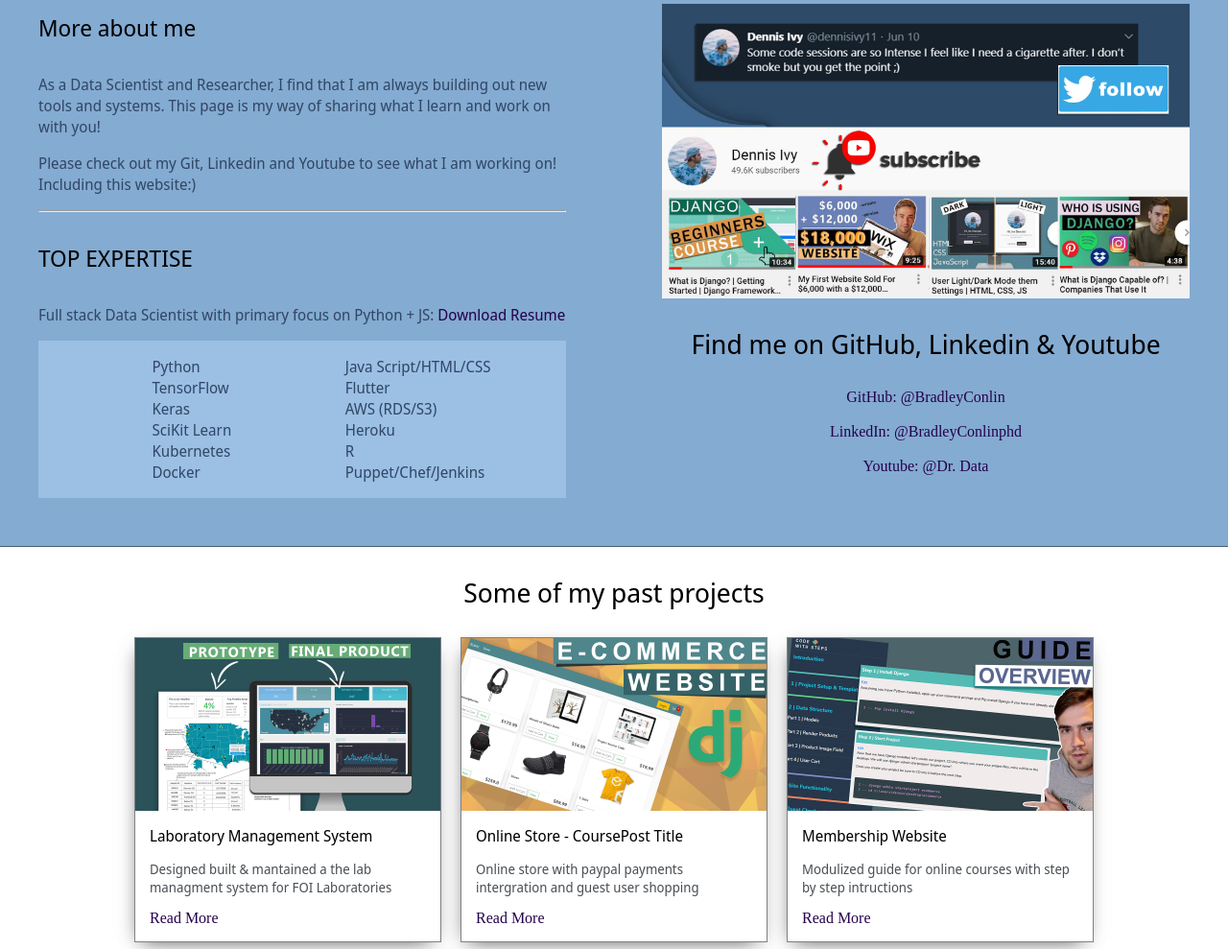
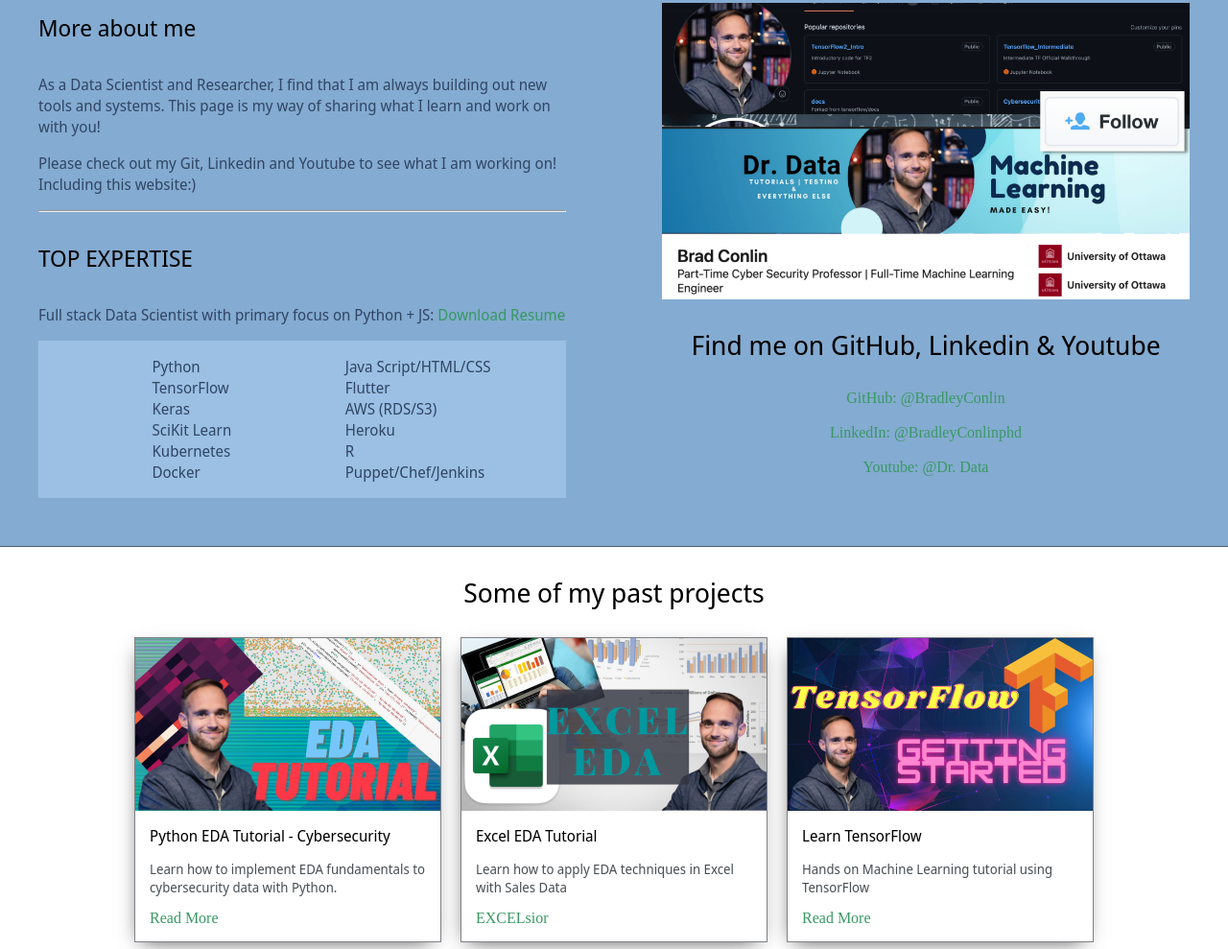
Before and after one commit to BradleyConlin/new_portfolio, a plain HTML site: page portfolio-website-master/index.html in a window 1280 px wide. Shown: the part 811-1800 px from the top of the page at 96% size. Drawn offline with Linux system fonts and the light colour scheme.

Commit message:
Updated source code

```diff
--- a/portfolio-website-master/default.css
+++ b/portfolio-website-master/default.css
@@ -38,12 +38,12 @@ h1, h2, h3, h4, h5, h6, strong{
 
 p, li, span, label, input, textarea{
 	color: var(--secondaryText);
-	font-family: 'Noto Sans Display', monospace;
+	font-family: 'Noto Sans Display', sans-serif;
 }
 
 a{
 	text-decoration: none;
-	color:#25024d;
+	color:#389963;
 }
 
 ul{
--- a/portfolio-website-master/index.html
+++ b/portfolio-website-master/index.html
@@ -115,7 +115,7 @@
 
 
 				<div class="social-links">
-					<img id="social_img" src="images/follow.jpg">
+					<img id="social_img" src="images/follow.png">
 					<h3>Find me on GitHub, Linkedin & Youtube</h3>
 
 					<a target="_blank" href="https://github.com/BradleyConlin">GitHub: @BradleyConlin</a>
@@ -137,10 +137,10 @@
 
 				<div>
 					<div class="post">
-						<img class="thumbnail" src="images/dash.jpg">
+						<img class="thumbnail" src="images/EDA_Tutorial_YTTB.png">
 						<div class="post-preview">
-							<h6 class="post-title">Laboratory Management System</h6>
-							<p class="post-intro">Designed built & mantained a the lab managment system for FOI Laboratories</p>
+							<h6 class="post-title">Python EDA Tutorial - Cybersecurity</h6>
+							<p class="post-intro">Learn how to implement EDA fundamentals to cybersecurity data with Python.</p>
 							<a href="post.html">Read More</a>
 						</div>
 					</div>
@@ -148,21 +148,21 @@
 
 				<div>
 					<div class="post">
-						<img class="thumbnail" src="images/ecom.jpg">
+						<img class="thumbnail" src="images/Excel_EDA_YTTB.png">
 						<div class="post-preview">
-							<h6 class="post-title">Online Store - CoursePost Title</h6>
-							<p class="post-intro">Online store with paypal payments intergration and guest user shopping</p>
-							<a href="post.html">Read More</a>
+							<h6 class="post-title">Excel EDA Tutorial</h6>
+							<p class="post-intro">Learn how to apply EDA techniques in Excel with Sales Data</p>
+							<a href="post.html">EXCELsior</a>
 						</div>
 					</div>
 				</div>
 
 				<div>
 					<div class="post">
-						<img class="thumbnail" src="images/membership site.jpg">
+						<img class="thumbnail" src="images/TF_into_YTTB.png">
 						<div class="post-preview">
-							<h6 class="post-title">Membership Website</h6>
-							<p class="post-intro">Modulized guide for online courses with step by  step intructions</p>
+							<h6 class="post-title">Learn TensorFlow</h6>
+							<p class="post-intro">Hands on Machine Learning tutorial using TensorFlow</p>
 							<a href="post.html">Read More</a>
 						</div>
 					</div>
```
Also changed, not shown: portfolio-website-master/images/Dennis.jpg (deleted), portfolio-website-master/images/EDA_Tutorial_YTTB.png (added), portfolio-website-master/images/Excel_EDA_YTTB.png (added), portfolio-website-master/images/TF_into_YTTB.png (added), portfolio-website-master/images/customer-dash.jpg (deleted), portfolio-website-master/images/dash.jpg (deleted), portfolio-website-master/images/desktop wallpaper.jpg (deleted), portfolio-website-master/images/ecom.jpg (deleted), portfolio-website-master/images/follow.jpg (deleted), portfolio-website-master/images/follow.png (added), portfolio-website-master/images/lab-dash.jpg (deleted), portfolio-website-master/images/membership site.jpg (deleted), 3 other files.
